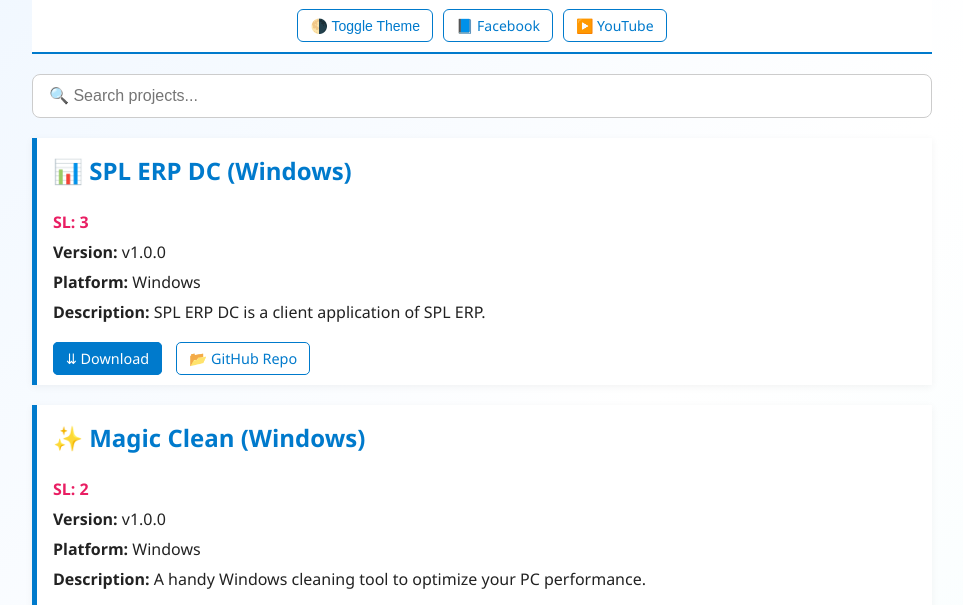
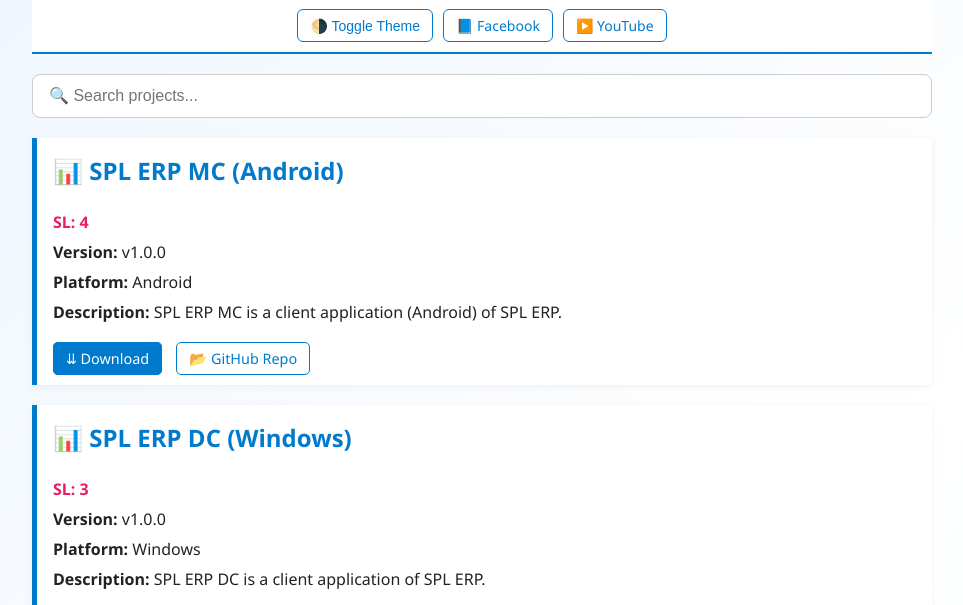
Before and after one commit to shimbil/shimbil.github.io, a plain HTML site: page index.html in a window 1280 px wide. Shown: the part 195-800 px from the top of the page, without its empty margins (158-1121 px from the left). Drawn offline with Linux system fonts and the light colour scheme.

Commit message:
spl erp mc added

```diff
--- a/index.html
+++ b/index.html
@@ -318,6 +318,15 @@
 	/* -------------------------------------------------- */
     const projects = [
       {
+		sl: 4,
+        title: "📊 SPL ERP MC (Android)",
+        description: "SPL ERP MC is a client application (Android) of SPL ERP.",
+        platform: "Android",
+        verion: "v1.0.0",
+        repo: "https://github.com/shimbil/spl-erp-mc",
+        download: "https://github.com/shimbil/spl-erp-mc/releases"
+      },
+	  {
 		sl: 3,
         title: "📊 SPL ERP DC (Windows)",
         description: "SPL ERP DC is a client application of SPL ERP.",
```
